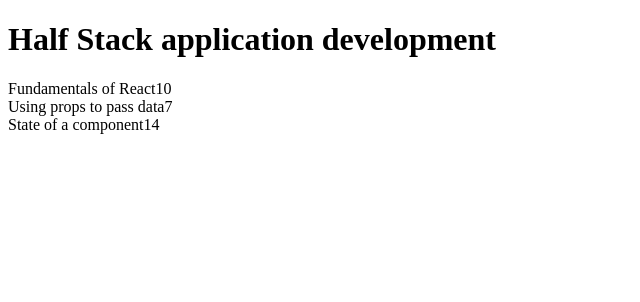
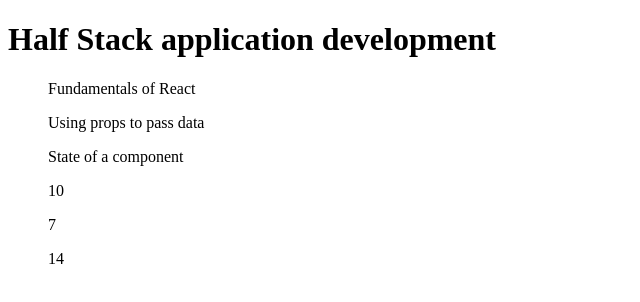
Before and after one commit to markdenardo/React-exercises, a React (Create React App) app: page / in a window 1280 px wide. Shown: the top 302 px of the page, without its empty margins (0-640 px from the left). Built offline with nearby package versions, Linux system fonts and the light colour scheme.

Commit message:
exercise 1.4 second solution

```diff
--- a/src/index.js
+++ b/src/index.js
@@ -5,7 +5,7 @@ const Header =(props)=>{
   console.log('Header props', props)
   return(
     <div>
-      {props.course}
+      <h1>{props.course}</h1>
     </div>
   )
 }
@@ -13,9 +13,9 @@ const Content = (props) => {
   console.log('Content props', props)
   return (
     <div>
-      <Part name = {props.name} exercises = {props.exercises}/>
-      {/* <Part name = {props.parts[1].name} exercises = {props.parts[1].exercises}/>
-      <Part name = {props.parts[2].name} exercises = {props.parts[2].exercises}/> */}
+      <ul>{props.parts[0].name}</ul>
+      <ul>{props.parts[1].name}</ul>
+      <ul>{props.parts[2].name}</ul>
     </div>
   )
 }
@@ -23,8 +23,18 @@ const Content = (props) => {
 const Part = (props) => {
   return (
     <div>
-      {props.name}
-      {props.exercises}
+
+    </div>
+  )
+}
+
+const Total = (props) => {
+  console.log('Total props', props)
+  return (
+    <div>
+      <ul>{props.parts[0].exercises}</ul>
+      <ul>{props.parts[1].exercises}</ul>
+      <ul>{props.parts[2].exercises}</ul>
     </div>
   )
 }
@@ -48,15 +58,11 @@ const App = () =>{
 
   return(
     <>
-    <h1>
+      <div>
         <Header course={course} />
-    </h1>
-    <div>
-        <Content name={parts[0].name} exercises={parts[0].exercises}/>
-        <Content name={parts[1].name} exercises={parts[1].exercises} />
-        <Content name={parts[2].name} exercises={parts[2].exercises} />
-    </div>
-
+        <Content parts={parts} />
+        <Total parts={parts} />
+      </div>
     </>
 
   )
```
Also changed, not shown: 1 other file (tests, documents, lock files or other folders).
